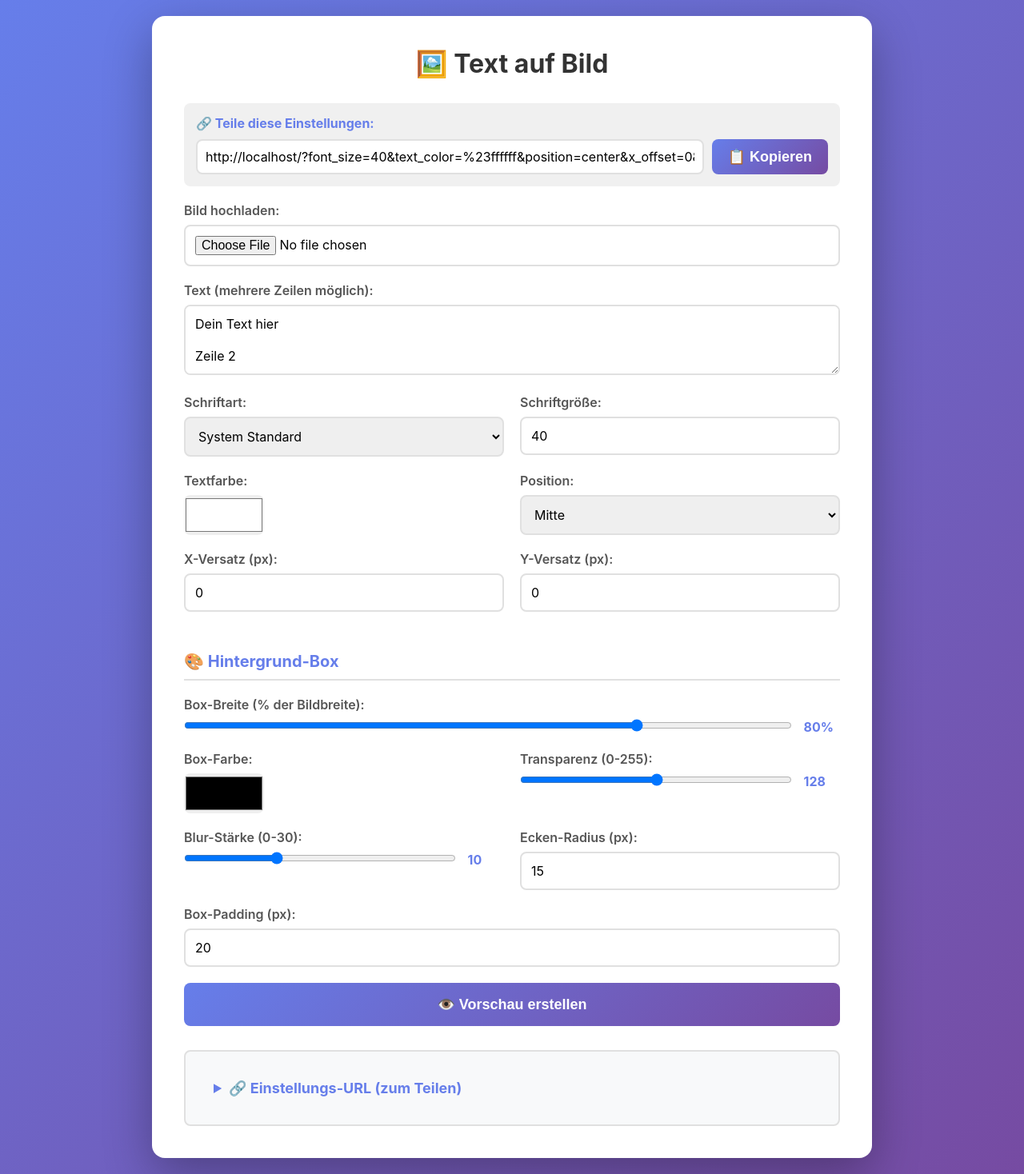
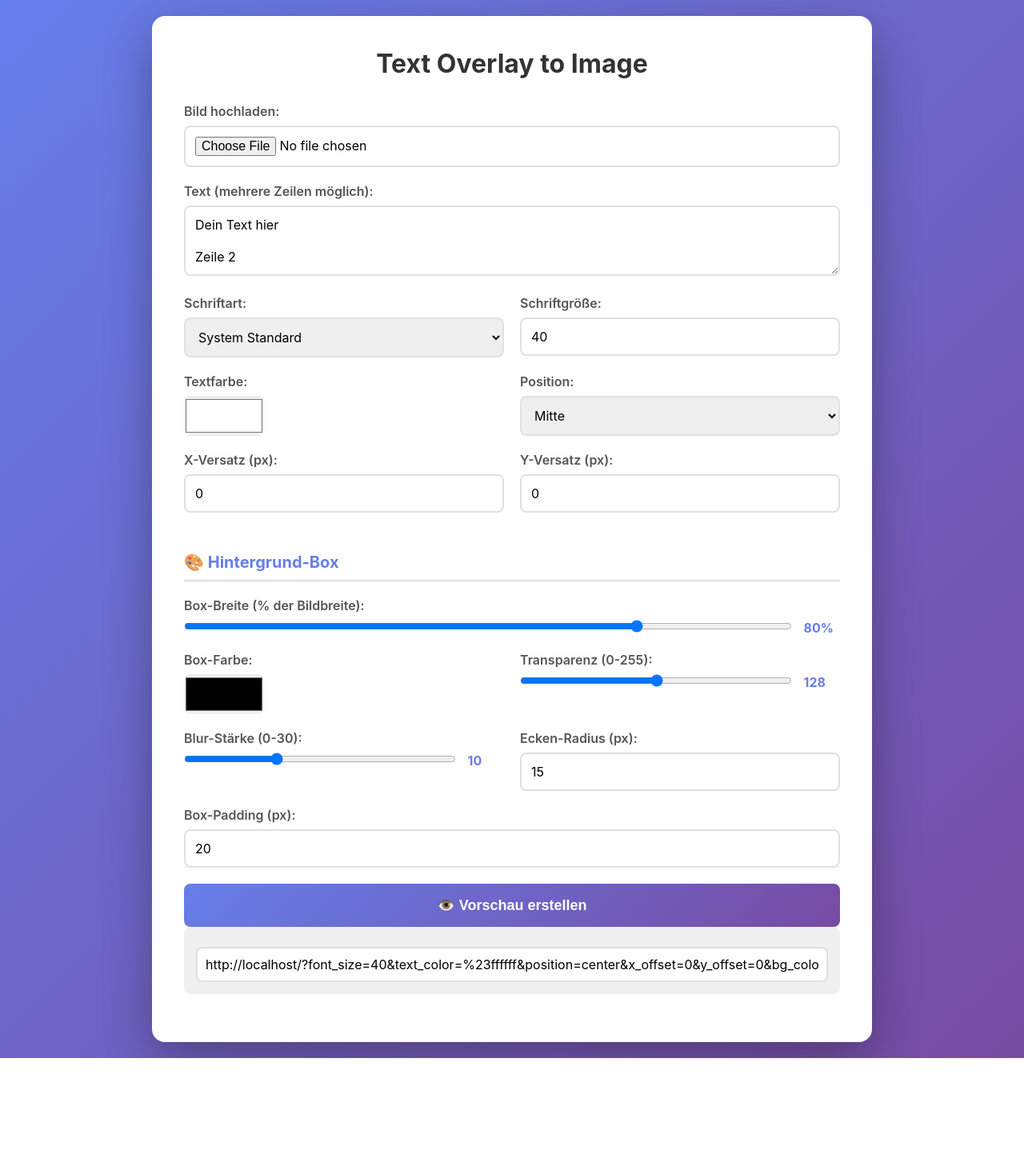
Before and after one commit to tomhottinger/Text2ImageBackground, a Flask app: page / in a window 1280 px wide. Shown: the whole page at 80% size. After the commit the page ends 1323 px from the top, so only its background shows below. Run offline with Flask 3, Linux system fonts and the light colour scheme.

Commit message:
Automatic commit from sish by tom Date: 2025-10-09 12:00:30 CEST
Changed files:
Modified:  volumes/templates/index.html

```diff
--- a/volumes/templates/index.html
+++ b/volumes/templates/index.html
@@ -18,23 +18,7 @@
 
     <div class="container">
 
-        <h1>🖼️ Text auf Bild</h1>
-
-
-
-        <div class="url-box" id="urlBox">
-
-            <label>🔗 Teile diese Einstellungen:</label>
-
-            <div class="url-box-content">
-
-                <input type="text" id="shareUrl" readonly>
-
-                <button type="button" onclick="copyUrl()">📋 Kopieren</button>
-
-            </div>
-
-        </div>
+        <h1>Text Overlay to Image</h1>
 
 
 
@@ -292,7 +276,24 @@
 
 
 
-        <details class="settings-url-details">
+        <div class="url-box" id="urlBox">
+
+            <!-- label>🔗 Teile diese Einstellungen:</label -->
+
+            <div class="url-box-content">
+
+                <input type="text" id="shareUrl" readonly>
+
+                <!-- button type="button" onclick="copyUrl()">📋 Kopieren</button -->
+
+            </div>
+
+        </div>
+
+
+
+
+        <!-- details class="settings-url-details">
 
             <summary>🔗 Einstellungs-URL (zum Teilen)</summary>
 
@@ -306,7 +307,7 @@
 
             </div>
 
-        </details>
+        </details -->
 
     </div>
 
```
